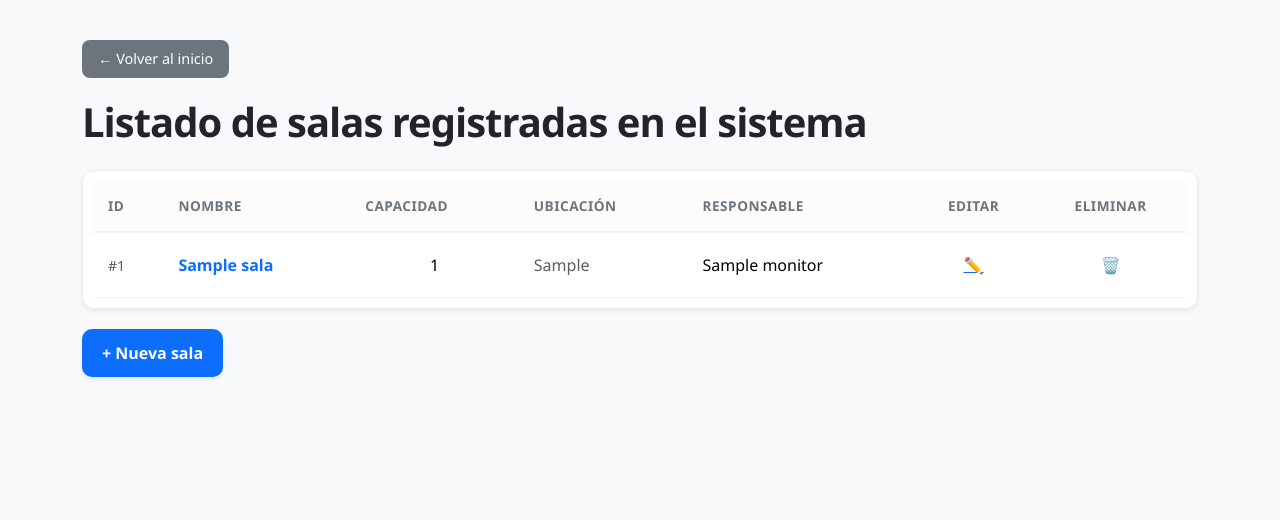
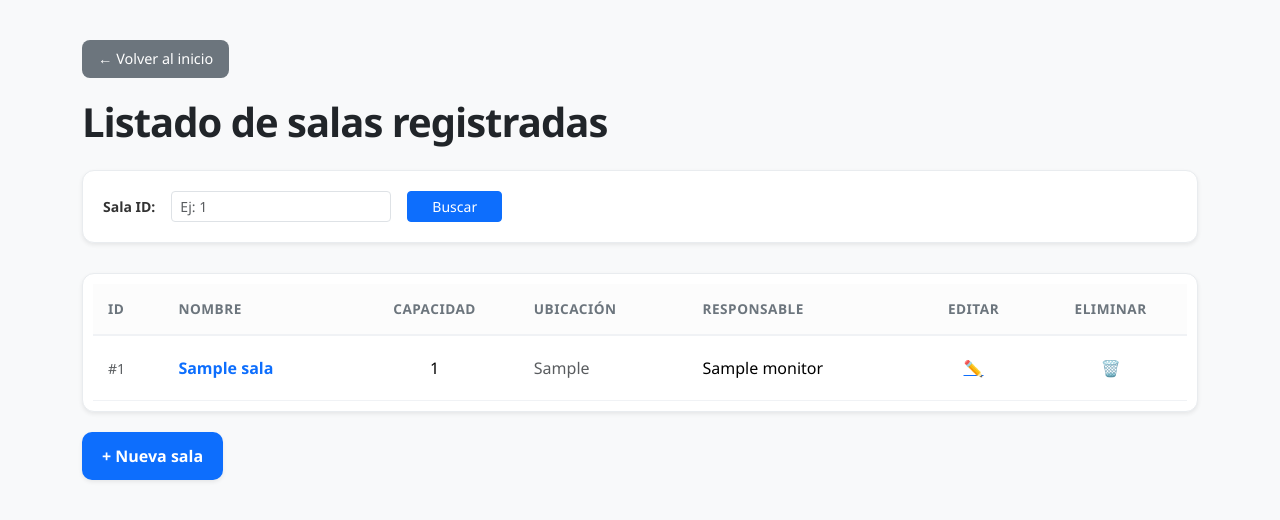
Before and after one commit to GasparB-21/PracticaGrupal-AS_GestionCentroCultural, a Django app: page /home/salas/ in a window 1280 px wide. Shown: the top 520 px of the page. Run offline with Django 5.2, Linux system fonts and the light colour scheme; tables that the repository leaves empty hold one stand-in row (values such as "Sample post"); some libraries are stand-ins or nearby versions.

Commit message:
Implementación de filtros para salas y monitores, corrección de problemas con los filtros de usuarios y actividades

```diff
--- a/app_gestion_centro_cultural/views/actividad_views.py
+++ b/app_gestion_centro_cultural/views/actividad_views.py
@@ -12,6 +12,12 @@ def listar_actividades(request):
         return JsonResponse({"error": "Método no permitido"}, status=405)
 
     actividades = Actividad.objects.all()
+
+    # Filtrar por ID
+    a_id = request.GET.get('id')
+    if a_id:
+        actividades = actividades.filter(id__icontains=a_id)
+
     tipo = request.GET.get("tipo")
     if tipo:
         actividades = actividades.filter(tipo=tipo)
--- a/app_gestion_centro_cultural/views/monitor_views.py
+++ b/app_gestion_centro_cultural/views/monitor_views.py
@@ -11,6 +11,12 @@ def listar_monitores(request):
         return JsonResponse({"error": "Método no permitido"}, status=405)
 
     monitores = Monitor.objects.all()
+
+    # Filtro por ID
+    m_id = request.GET.get('id')
+    if m_id and int(m_id) >= 0:
+        monitores = monitores.filter(id__icontains=m_id)
+
     return render(request, 'app_gestion_centro_cultural/monitores/lista_monitores.html', {
         'monitores': monitores
     })
--- a/app_gestion_centro_cultural/views/sala_views.py
+++ b/app_gestion_centro_cultural/views/sala_views.py
@@ -12,6 +12,12 @@ def listar_salas(request):
         return JsonResponse({"error": "Método no permitido"}, status=405)
 
     salas = Sala.objects.all()
+
+    # Filtro por ID
+    s_id = request.GET.get('id')
+    if s_id and int(s_id) >= 0:
+        salas = salas.filter(id__icontains=s_id)
+
     return render(
         request,
         "app_gestion_centro_cultural/salas/lista_salas.html",
--- a/app_gestion_centro_cultural/views/usuario_views.py
+++ b/app_gestion_centro_cultural/views/usuario_views.py
@@ -20,6 +20,12 @@ def listar_usuarios(request):
         return JsonResponse({"error": "Método no permitido"}, status=405)
 
     lista_usuarios = Usuario.objects.all()
+
+    # Filtrar por ID
+    u_id = request.GET.get('id')
+    if u_id:
+        lista_usuarios = lista_usuarios.filter(id__icontains=u_id)
+
     actividad_id = request.GET.get('actividad')
     if actividad_id:
         lista_usuarios = lista_usuarios.filter(actividades__id=actividad_id)
--- a/templates/app_gestion_centro_cultural/salas/lista_salas.html
+++ b/templates/app_gestion_centro_cultural/salas/lista_salas.html
@@ -36,6 +36,18 @@
             transition: background 0.2s;
         }
         .btn-volver:hover { background-color: #5a6268; color: white; }
+
+        /* Estilo para la sección de filtros idéntico a usuarios/actividades */
+        .filter-section {
+            background: white;
+            padding: 20px;
+            border-radius: 12px;
+            border: 1px solid #e9ecef;
+            margin-bottom: 30px;
+            display: flex;
+            align-items: center;
+            gap: 15px;
+        }
 
         .table-container {
             background: white;
@@ -91,7 +103,22 @@
         ← Volver al inicio
     </a>
 
-    <h1>Listado de salas registradas en el sistema</h1>
+    <h1>Listado de salas registradas</h1>
+
+    <section class="filter-section shadow-sm">
+        <form method="GET" action="{% url 'listar_salas' %}" class="d-flex align-items-center gap-3 w-100">
+            <label for="id" class="fw-bold small mb-0">Sala ID:</label>
+            <input type="number" name="id" id="id"
+                   class="form-control form-control-sm w-auto"
+                   placeholder="Ej: 1" min="0" value="{{ request.GET.id }}">
+
+            <button type="submit" class="btn btn-primary btn-sm px-4">Buscar</button>
+
+            {% if request.GET.id %}
+                <a href="{% url 'listar_salas' %}" class="btn btn-outline-danger btn-sm">Borrar filtro</a>
+            {% endif %}
+        </form>
+    </section>
 
     {% if salas %}
         <div class="table-container shadow-sm">
@@ -100,7 +127,7 @@
                     <tr>
                         <th>ID</th>
                         <th>Nombre</th>
-                        <th>Capacidad</th>
+                        <th class="text-center">Capacidad</th>
                         <th>Ubicación</th>
                         <th>Responsable</th>
                         <th class="text-center">Editar</th>
@@ -112,17 +139,13 @@
                     {% for sala in salas %}
                         <tr>
                             <td class="text-muted small">#{{ sala.id }}</td>
-
                             <td>
                                 <a href="{% url 'filtrar_sala' sala.id %}" class="text-decoration-none fw-bold">
                                     {{ sala.nombre }}
                                 </a>
                             </td>
-
                             <td class="text-center">{{ sala.capacidad }}</td>
-
                             <td class="text-muted">{{ sala.ubicacion }}</td>
-
                             <td>
                                 {% if sala.responsable %}
                                     {{ sala.responsable.nombre }}
@@ -130,15 +153,13 @@
                                     <span class="text-muted">Sin responsable</span>
                                 {% endif %}
                             </td>
-
                             <td class="text-center">
                                 <a href="{% url 'editar_sala' sala.id %}" class="btn-action" title="Editar">✏️</a>
                             </td>
-
                             <td class="text-center">
                                 <form method="POST" action="{% url 'confirmar_eliminar_sala' sala.id %}" class="d-inline">
                                     {% csrf_token %}
-                                    <button type="submit" name="eliminar" value="si" class="btn-action" title="Eliminar">🗑️</button>
+                                    <button type="submit" name="confirmar" value="si" class="btn-action" title="Eliminar">🗑️</button>
                                 </form>
                             </td>
                         </tr>
@@ -154,12 +175,9 @@
     {% else %}
         <div class="alert alert-info border-0 shadow-sm" role="alert">
             <h4 class="alert-heading">Sin registros</h4>
-            <p class="mb-0">No hay salas registradas en el sistema.</p>
+            <p class="mb-0">No hay salas que coincidan con la búsqueda.</p>
         </div>
-
-        <a href="nuevo/" class="btn-nuevo">
-            Crear primera sala
-        </a>
+        <a href="nuevo/" class="btn-nuevo">Crear primera sala</a>
     {% endif %}
 
     <script src="{% static 'bootstrap/dist/js/bootstrap.bundle.min.js' %}"></script>
```
Also changed, not shown: templates/app_gestion_centro_cultural/actividades/lista_actividades.html (+10 -4 lines), templates/app_gestion_centro_cultural/monitores/lista_monitores.html (+30 -7 lines), templates/app_gestion_centro_cultural/usuarios/lista_usuarios.html (+6 -6 lines).
